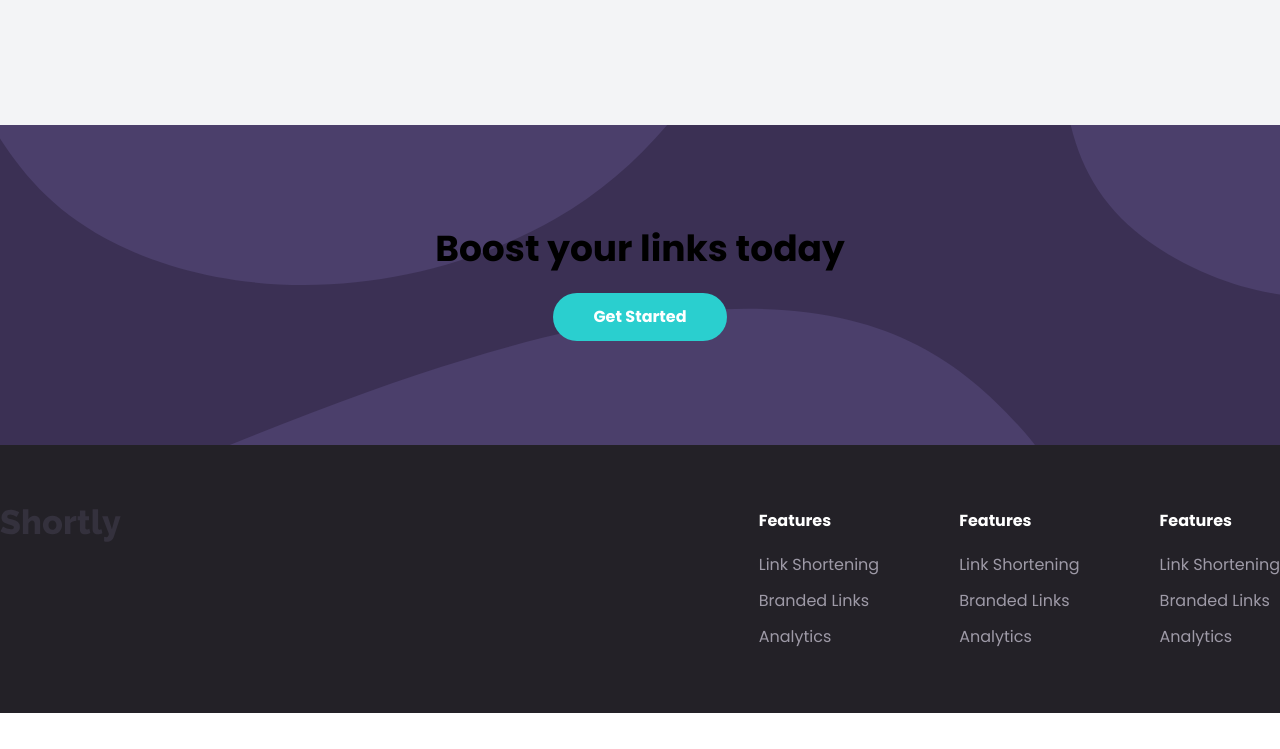
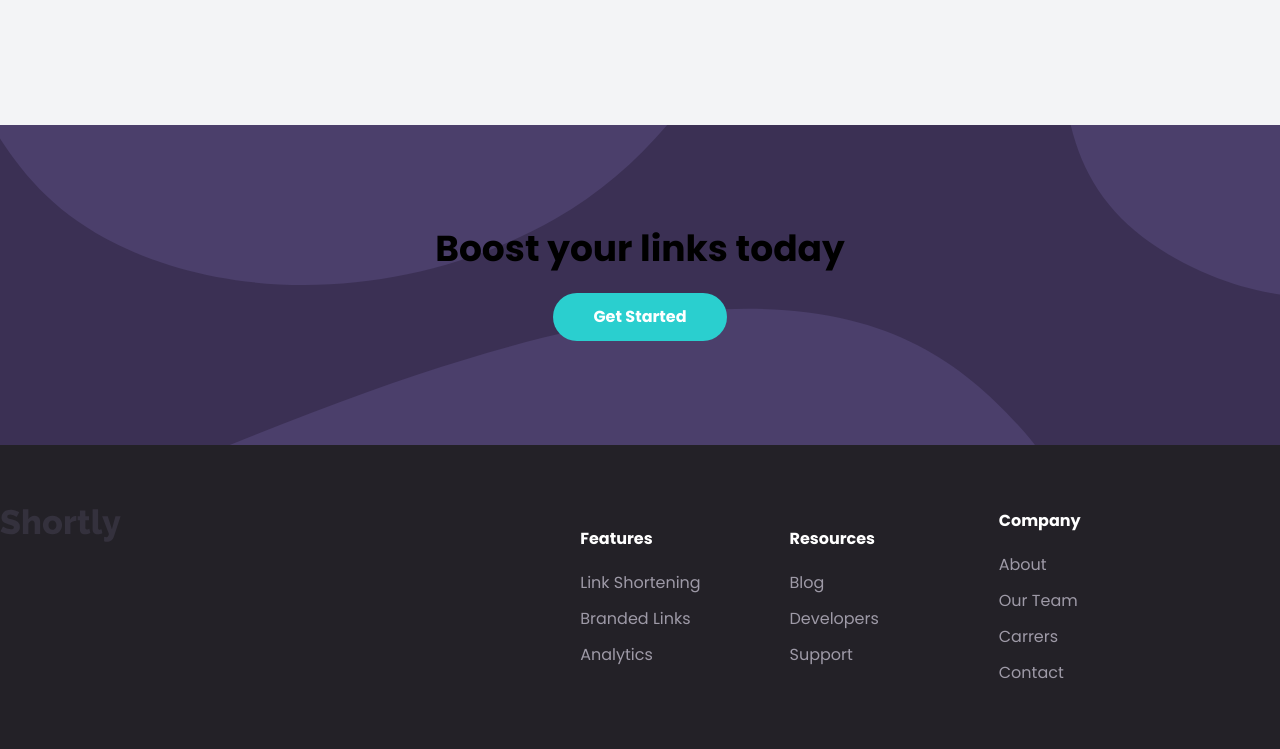
Before and after one commit to JRGironDev/Shortly, a website: page index.html in a window 1280 px wide. Shown: the part 1791-2540 px from the top of the page. Before the commit the page ends 2504 px from the top, so only its background shows below. Drawn offline with Linux system fonts and the light colour scheme.

Commit message:
Add Social Container

```diff
--- a/index.html
+++ b/index.html
@@ -255,25 +255,40 @@
                </div>
               <!-- Menu 1-->
               <div class="flex flex-col items-center w-full md:items-start">
-              <div class="mb-5 font-bold text-white capitalize">Features</div>
+              <div class="mb-5 font-bold text-white capitalize">Resources</div>
               <div class="flex flex-col items-center space-y-3 md:items-start">
-                <a href="#" class="capitalize text-grayishViolet hover:text-cyan">Link shortening</a>
-                <a href="#" class="capitalize text-grayishViolet hover:text-cyan">Branded links</a>
-                <a href="#" class="capitalize text-grayishViolet hover:text-cyan">Analytics</a>
+                <a href="#" class="capitalize text-grayishViolet hover:text-cyan">Blog</a>
+                <a href="#" class="capitalize text-grayishViolet hover:text-cyan">Developers</a>
+                <a href="#" class="capitalize text-grayishViolet hover:text-cyan">Support</a>
               </div>
               </div>
               <!-- Menu 1-->
               <div class="flex flex-col items-center w-full md:items-start">
-                <div class="mb-5 font-bold text-white capitalize">Features</div>
+                <div class="mb-5 font-bold text-white capitalize">Company</div>
                 <div class="flex flex-col items-center space-y-3 md:items-start">
-                  <a href="#" class="capitalize text-grayishViolet hover:text-cyan">Link shortening</a>
-                  <a href="#" class="capitalize text-grayishViolet hover:text-cyan">Branded links</a>
-                  <a href="#" class="capitalize text-grayishViolet hover:text-cyan">Analytics</a>
+                  <a href="#" class="capitalize text-grayishViolet hover:text-cyan">About</a>
+                  <a href="#" class="capitalize text-grayishViolet hover:text-cyan">Our team</a>
+                  <a href="#" class="capitalize text-grayishViolet hover:text-cyan">Carrers</a>
+                  <a href="#" class="capitalize text-grayishViolet hover:text-cyan">Contact</a>
                 </div>
-               </div>
+              </div>
+
+            <!-- Social Container -->
+             <div class="flex space-x-6">
+              <a href="#">
+                <img src="images/icon-facebook.svg" alt="Facebook" class="ficon"/>
+              </a>
+              <a href="#">
+                <img src="images/icon-twitter.svg" alt="Twitter" class="ficon"/>
+              </a>
+              <a href="#">
+                <img src="images/icon-pinterest.svg" alt="Pinterest" class="ficon"/>
+              </a>
+              <a href="#">
+                <img src="images/icon-instagram.svg" alt="Instagram" class="ficon"/>
+              </a>
+             </div>
           </div>
         </footer>
-
-
   </body>
 </html>
--- a/input.css
+++ b/input.css
@@ -7,3 +7,7 @@
     background-repeat: no-repeat;
     background-size: cover;
 }
+
+.ficon:hover {
+    filter: invert(79%) sepia(61%) saturate(464%) hue-rotate(130deg) brightness(90%) contrast(85%);
+}
```
Also changed, not shown: css/style.css.
